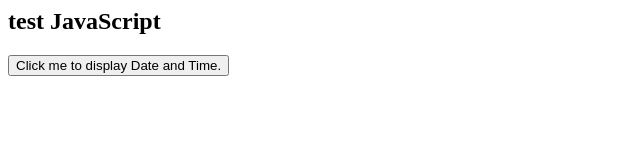
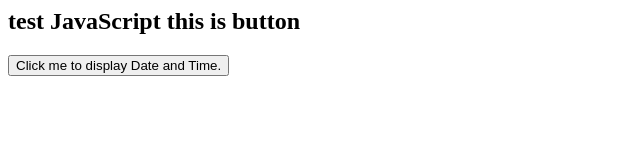
Before and after one commit to pratipatel2084/JSApps, a plain HTML site: page index.html in a window 1280 px wide. Shown: the whole page, without its empty margins (0-640 px from the left). Drawn offline with Linux system fonts and the light colour scheme.

Commit message:
modified h2

```diff
--- a/index.html
+++ b/index.html
@@ -4,7 +4,7 @@
         <script defer src="./index.js"></script>
     </head>
 <body>
-    <h2>test JavaScript</h2>
+    <h2>test JavaScript this is button</h2>
     <button type="button"
     onclick="document.getElementById('demo').innerHTML = Date()">
     Click me to display Date and Time.</button>
```
